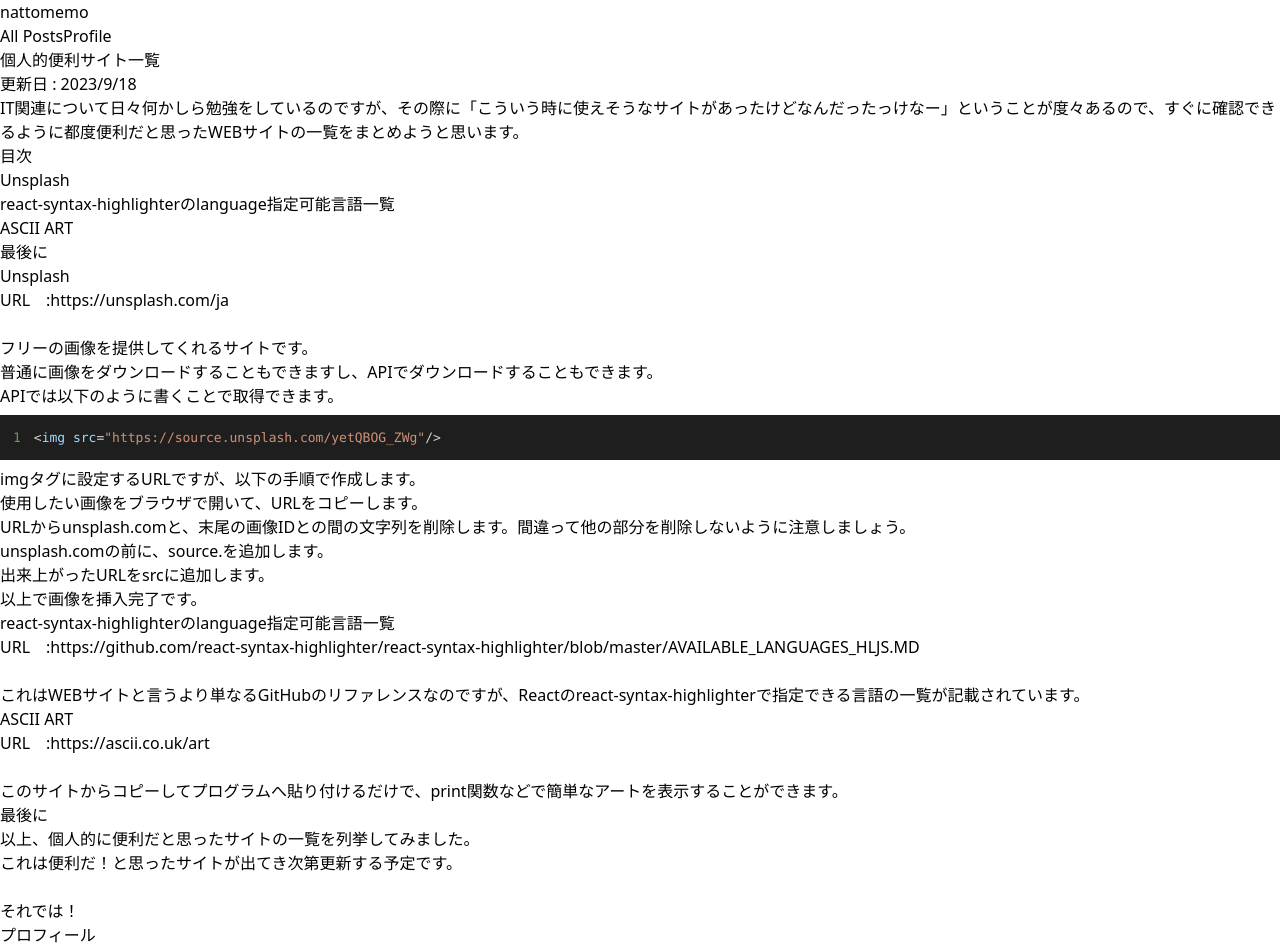
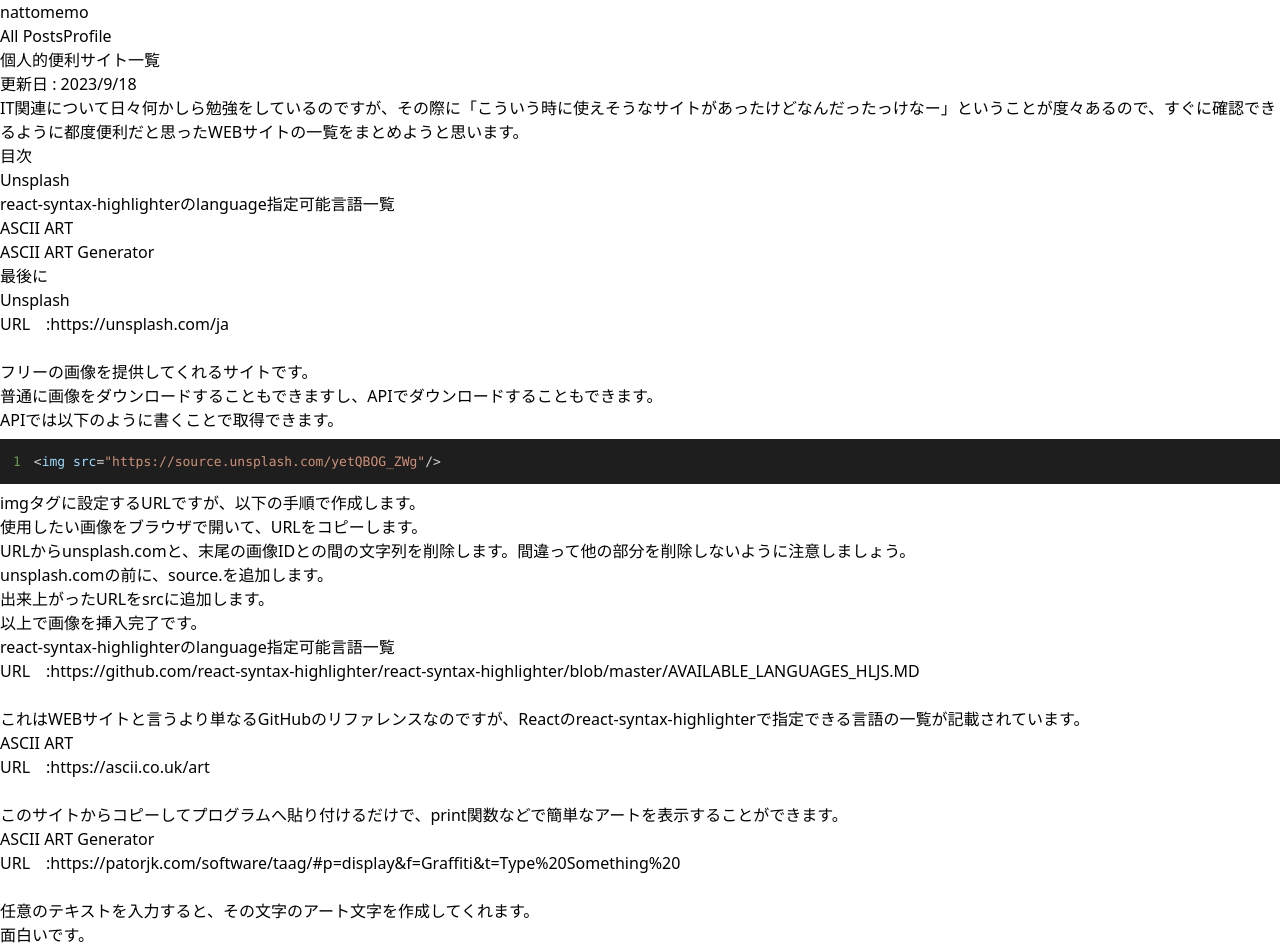
Before and after one commit to nattomatofu/blog, a Next.js app: page /posts/202309/list-of-convenient-websites in a window 1280 px wide. Shown: the top 949 px of the page. Built offline with nearby package versions, Linux system fonts and the light colour scheme.

Commit message:
便利サイト一覧を更新

```diff
--- a/src/pages/posts/202309/list-of-convenient-websites.js
+++ b/src/pages/posts/202309/list-of-convenient-websites.js
@@ -137,6 +137,20 @@
                         </MainParagraph>
                     </section>
                     <section>
+                        <MainHeading>ASCII ART Generator</MainHeading>
+                        <MainParagraph>
+                            URL　:
+                            <LinkText href="https://patorjk.com/software/taag/#p=display&f=Graffiti&t=Type%20Something%20">
+                                https://patorjk.com/software/taag/#p=display&f=Graffiti&t=Type%20Something%20
+                            </LinkText>
+                            <br />
+                            <br />
+                            任意のテキストを入力すると、その文字のアート文字を作成してくれます。
+                            <br />
+                            面白いです。
+                        </MainParagraph>
+                    </section>
+                    <section>
                         <MainHeading>最後に</MainHeading>
                         <MainParagraph>
                             以上、個人的に便利だと思ったサイトの一覧を列挙してみました。
```
